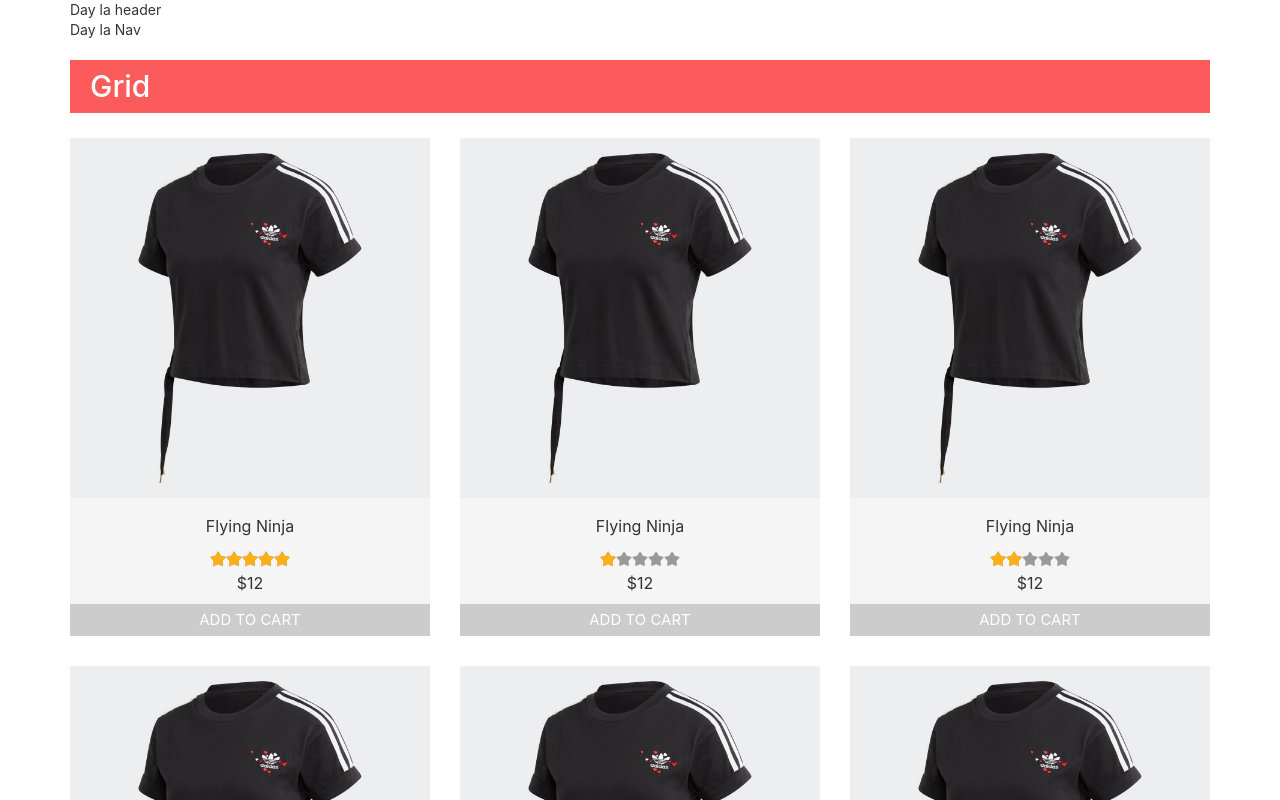
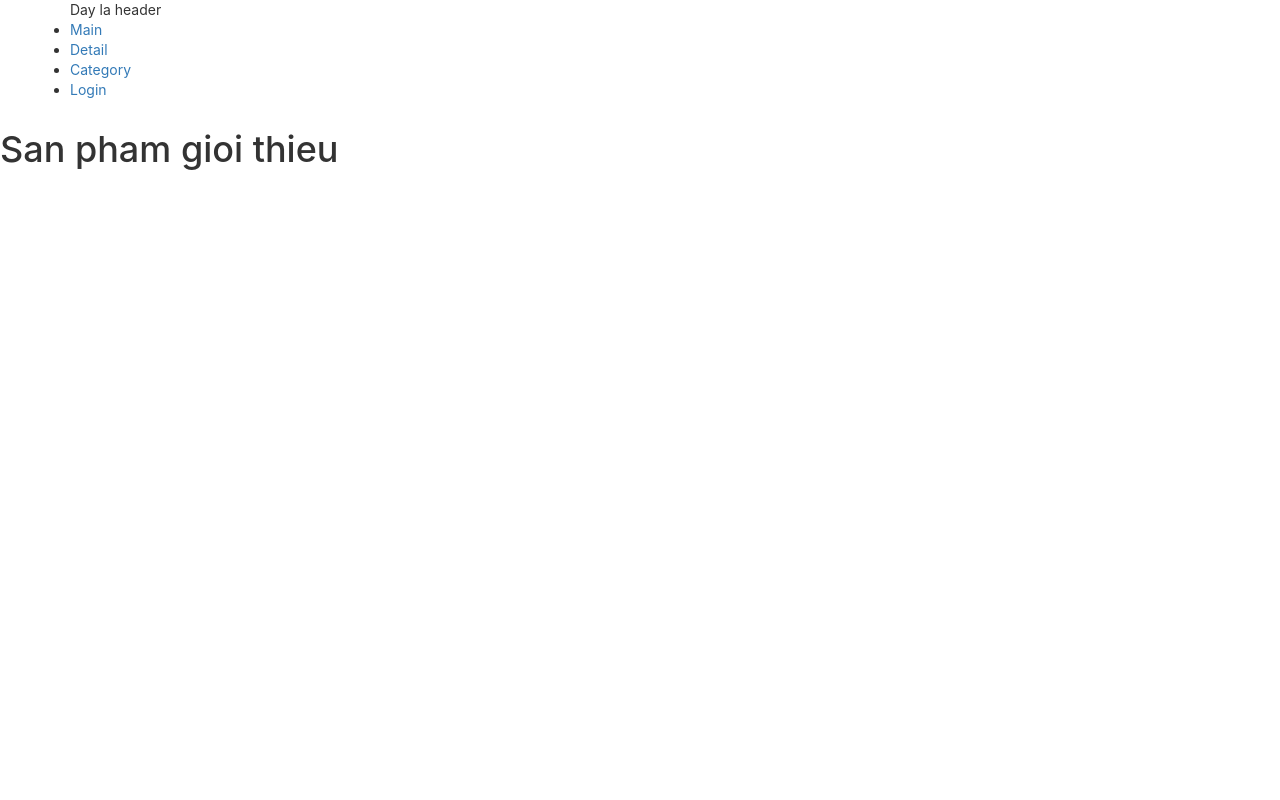
Before and after one commit to hoatq-fptaptech/T2008M_ReactJs, a React (Create React App) app: page /detail in a window 1280 px wide. Shown: the top 800 px of the page. Built offline with nearby package versions, Linux system fonts and the light colour scheme.

Commit message:
up code router dom

```diff
--- a/package.json
+++ b/package.json
@@ -8,6 +8,7 @@
     "@testing-library/user-event": "^12.2.0",
     "react": "^17.0.1",
     "react-dom": "^17.0.1",
+    "react-router-dom": "^5.2.0",
     "react-scripts": "4.0.0",
     "web-vitals": "^0.2.4"
   },
--- a/src/App.js
+++ b/src/App.js
@@ -1,14 +1,100 @@
+import React from "react";
+import {BrowserRouter,Switch,Route} from "react-router-dom";
 import Header from "./Header";
 import Nav from "./Nav";
 import Main from "./Main";
+import Detail from "./Detail";
+import Category from "./Category";
+import Login from "./Login";
+const products=[
+    {
+        name:"Flying Ninja",
+        image:"imgs/product.jpg",
+        price: 12,
+        star:5
+    },
+    {
+        name:"Flying Ninja",
+        image:"imgs/product.jpg",
+        price: 12,
+        star:1
+    },
+    {
+        name:"Flying Ninja",
+        image:"imgs/product.jpg",
+        price: 12,
+        star:2
+    },
+    {
+        name:"Flying Ninja",
+        image:"imgs/product.jpg",
+        price: 12,
+        star:3.5
+    },
+    {
+        name:"Flying Ninja",
+        image:"imgs/product.jpg",
+        price: 12,
+        star:4.5
+    },
+    {
+        name:"Flying Ninja",
+        image:"imgs/product.jpg",
+        price: 12,
+        star:3.5
+    },
+    {
+        name:"Flying Ninja",
+        image:"imgs/product.jpg",
+        price: 12,
+        star:3.5
+    },
+    {
+        name:"Flying Ninja",
+        image:"imgs/product.jpg",
+        price: 12,
+        star:3.5
+    },
+    {
+        name:"Flying Ninja",
+        image:"imgs/product.jpg",
+        price: 12,
+        star:3.5
+    },
+    {
+        name:"Flying Ninja",
+        image:"imgs/product.jpg",
+        price: 12,
+        star:3.5
+    }
 
+];
+const detailProduct = {
+    name:"San pham gioi thieu",
+    image: "imgs/product.jpg"
+}
 function App() {
   return (
+  <BrowserRouter>
     <div className="App">
-        <Header/>
-        <Nav/>
-        <Main/>
-    </div>
+            <Header/>
+            <Nav/>
+            <Switch>
+                <Route exact path="/">
+                    <Main productlist={products}/>
+                </Route>
+                <Route exact path="/detail">
+                    <Detail product={detailProduct}/>
+                </Route>
+                <Route exact path="/category">
+                    <Category/>
+                </Route>
+                <Route exact path="/login">
+                    <Login/>
+                </Route>
+            </Switch>
+        </div>
+  </BrowserRouter>
   );
 }
 
--- /dev/null
+++ b/src/Category.js
@@ -0,0 +1,7 @@
+import React from "react";
+
+export default function Category() {
+    return (
+        <h1>Category</h1>
+    )
+}
--- /dev/null
+++ b/src/Detail.js
@@ -0,0 +1,7 @@
+import React from "react";
+export default function Detail(props) {
+    const detail = props.product;
+    return (
+        <h1>{detail.name}</h1>
+    );
+}
--- /dev/null
+++ b/src/Login.js
@@ -0,0 +1,22 @@
+import React from "react";
+export default function Login() {
+    return (
+        <section className="section">
+            <div className="container">
+                <form action="#" method="post">
+                    <div className="form-group">
+                        <label>Email</label>
+                        <input className="form-control" type="email" name="email" placeholder="Email"/>
+                    </div>
+                    <div className="form-group">
+                        <label>Password</label>
+                        <input className="form-control" type="password" name="pwd" placeholder="Password"/>
+                    </div>
+                    <div className="form-group">
+                        <button type="submit" className="btn btn-danger">Login</button>
+                    </div>
+                </form>
+            </div>
+        </section>
+    )
+}
--- a/src/Main.js
+++ b/src/Main.js
@@ -1,67 +1,6 @@
-const products=[
-    {
-        name:"Flying Ninja",
-        image:"imgs/product.jpg",
-        price: 12,
-        star:5
-    },
-    {
-        name:"Flying Ninja",
-        image:"imgs/product.jpg",
-        price: 12,
-        star:1
-    },
-    {
-        name:"Flying Ninja",
-        image:"imgs/product.jpg",
-        price: 12,
-        star:2
-    },
-    {
-        name:"Flying Ninja",
-        image:"imgs/product.jpg",
-        price: 12,
-        star:3.5
-    },
-    {
-        name:"Flying Ninja",
-        image:"imgs/product.jpg",
-        price: 12,
-        star:4.5
-    },
-    {
-        name:"Flying Ninja",
-        image:"imgs/product.jpg",
-        price: 12,
-        star:3.5
-    },
-    {
-        name:"Flying Ninja",
-        image:"imgs/product.jpg",
-        price: 12,
-        star:3.5
-    },
-    {
-        name:"Flying Ninja",
-        image:"imgs/product.jpg",
-        price: 12,
-        star:3.5
-    },
-    {
-        name:"Flying Ninja",
-        image:"imgs/product.jpg",
-        price: 12,
-        star:3.5
-    },
-    {
-        name:"Flying Ninja",
-        image:"imgs/product.jpg",
-        price: 12,
-        star:3.5
-    }
-
-];
-export default function Main() {
+import React from "react";
+export default function Main(props) {
+    const products = props.productlist;
     return (
         <section className="section main">
             <div className="container">
@@ -70,7 +9,7 @@ export default function Main() {
                     {
                         products.map(function (e,i) {
                             return (
-                                <div className="col-md-4">
+                                <div key={i} className="col-md-4">
                                     <div className="item text-center">
                                         <img className="product-image" src={e.image}/>
                                         <h2 className="product-name">{e.name}</h2>
--- a/src/Nav.js
+++ b/src/Nav.js
@@ -1,9 +1,24 @@
+import React from 'react';
+import {Link} from "react-router-dom";
 
 export default function Nav() {
     return (
         <nav className="section nav">
             <div className="container">
-                Day la Nav
+                <ul>
+                    <li>
+                        <Link to="/">Main</Link>
+                    </li>
+                    <li>
+                        <Link to="/detail">Detail</Link>
+                    </li>
+                    <li>
+                        <Link to="/category">Category</Link>
+                    </li>
+                    <li>
+                        <Link to="/login">Login</Link>
+                    </li>
+                </ul>
             </div>
         </nav>
     );
```
Also changed, not shown: 1 other file (tests, documents, lock files or other folders).
